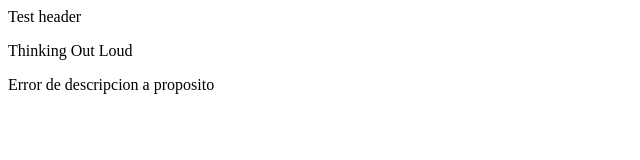
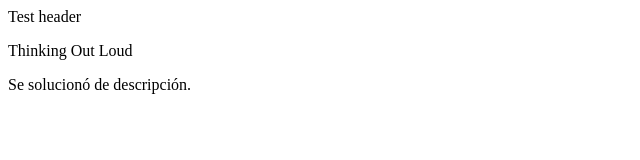
Before and after one commit to JuliethRuiz/Test, a plain HTML site: page index.html in a window 1280 px wide. Shown: the full height of the page, 0-640 px from the left. Drawn offline with Linux system fonts and the light colour scheme; files that its build step writes are made by us from their sources.

Commit message:
Solución párrafo

```diff
--- a/index.html
+++ b/index.html
@@ -14,7 +14,7 @@
 <body>
 <header>Test header</header>
  <p> Thinking Out Loud </p>
- <p>Error de descripcion a proposito</p>
+ <p>Se solucionó de descripción.</p>
 
   <!-- Project -->
   <script src="main.js"></script>
```
